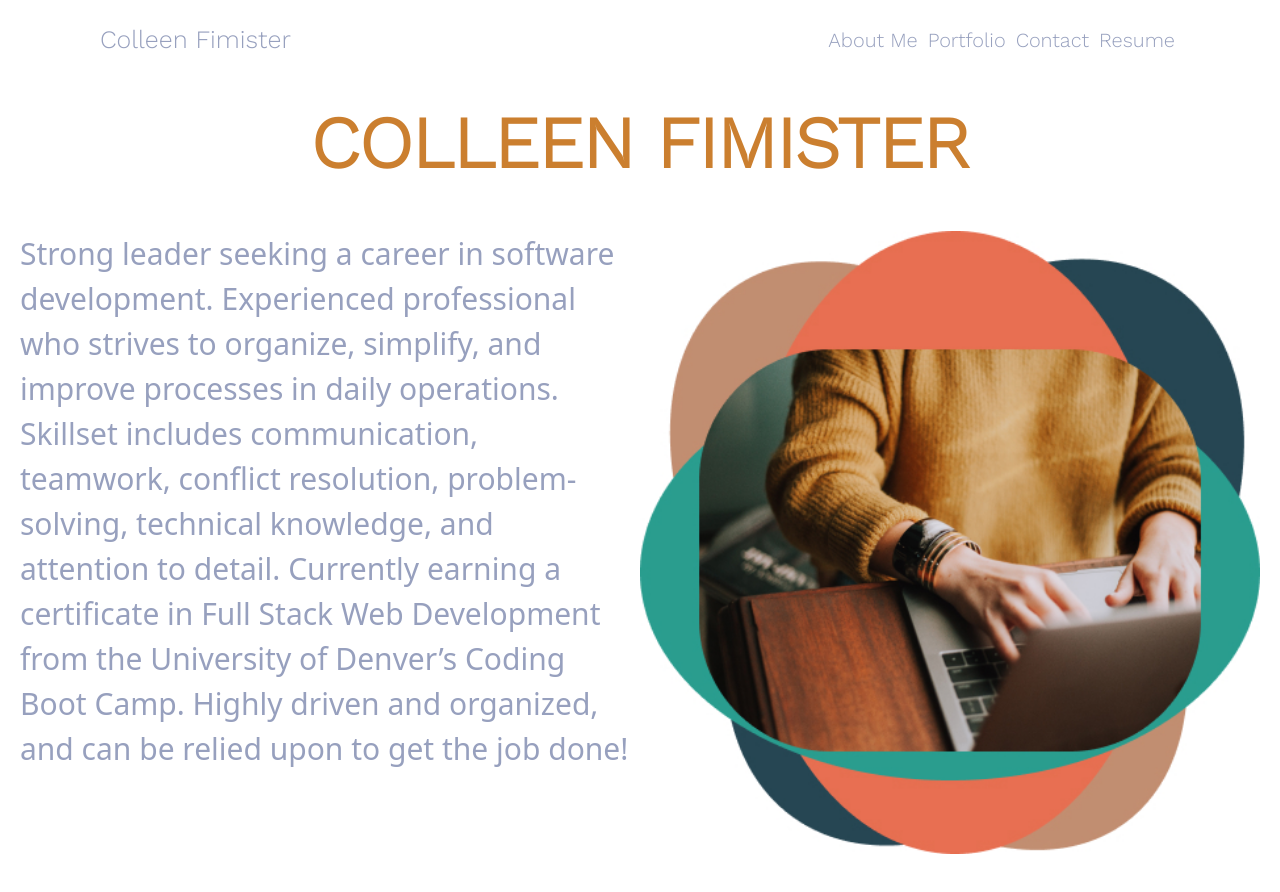
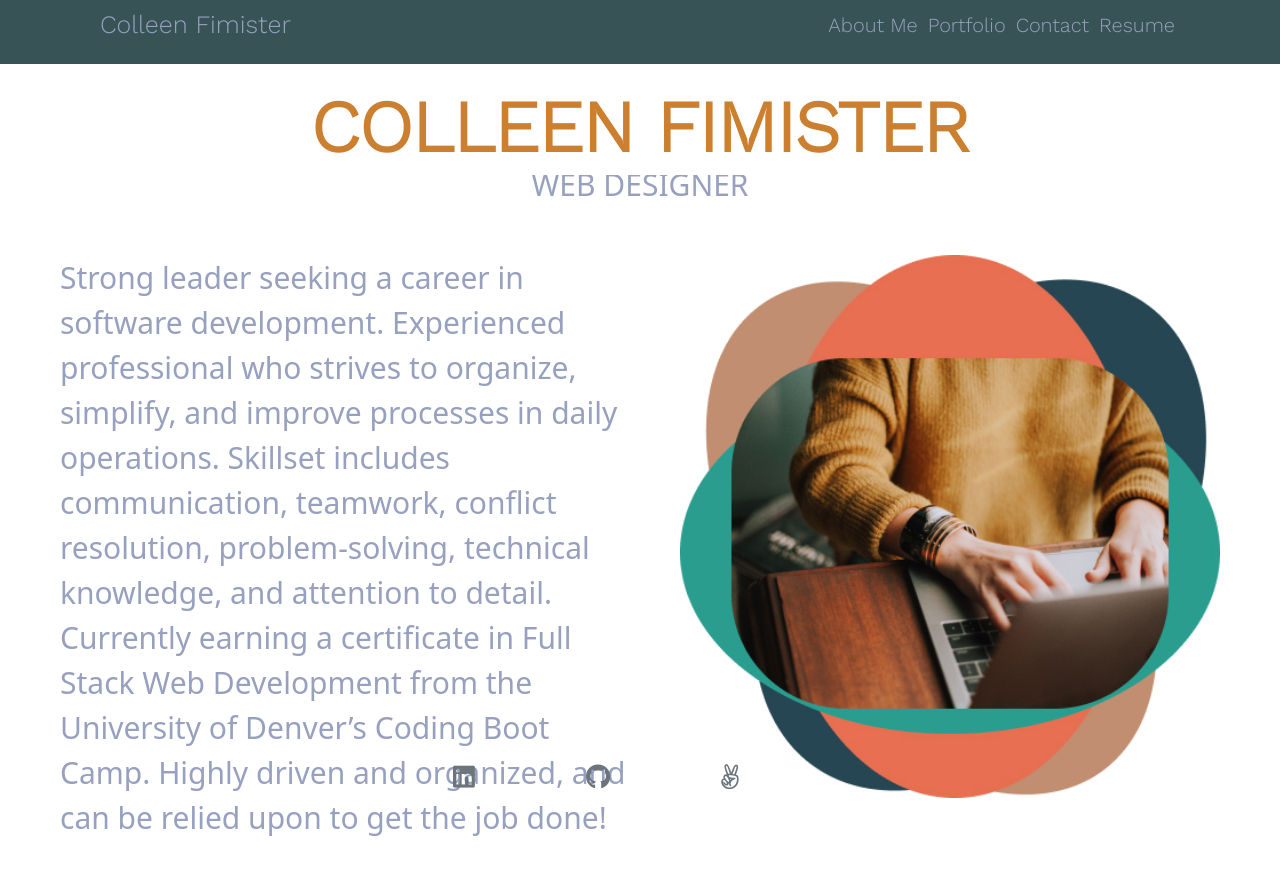
Before and after one commit to carlincb/react-portfolio, a React (Create React App) app: page /About in a window 1280 px wide. Shown: the top 892 px of the page. Built offline with nearby package versions, Linux system fonts and the light colour scheme.

Commit message:
Contact Page begun.

```diff
--- a/public/assets/css/style.css
+++ b/public/assets/css/style.css
@@ -166,7 +166,7 @@ i {
 }
 
 i:hover {
-  /* filter: brightness(300%); */
+  filter: brightness(200%);
   font-size: 2.9rem;
 }
 
--- a/src/components/footer/Footer.js
+++ b/src/components/footer/Footer.js
@@ -1,7 +1,42 @@
+import React from 'react';
+import './footer.css';
 function Footer() {
-  return <div>
-
-  </div>;
+  return (
+    <div className="d-flex fixed-bottom">
+      <div className="list-inline mx-auto justify-content-center">
+        <div className="list-inline-item">
+          <a
+            className="contact_child2"
+            href="https://www.linkedin.com/in/colleen-fimister/"
+            target="_blank"
+            rel="noreferrer"
+          >
+            <i className="fab fa-linkedin text-muted"></i>
+          </a>
+        </div>
+        <div className="list-inline-item">
+          <a
+            className="contact_child2"
+            href="https://github.com/carlincb"
+            target="_blank"
+            rel="noreferrer"
+          >
+            <i className="fab fa-github text-muted"></i>
+          </a>
+        </div>
+        <div className="list-inline-item">
+          <a
+            className="contact_child2"
+            href="https://angel.co/colleen-fimister"
+            target="_blank"
+            rel="noreferrer"
+          >
+            <i class="fab fa-angellist text-muted"></i>
+          </a>
+        </div>
+      </div>
+    </div>
+  );
 }
 
 export default Footer;
--- /dev/null
+++ b/src/components/footer/footer.css
@@ -0,0 +1,22 @@
+:root {
+  --accent: #cb7f2f;
+  --light: #ffffff;
+  --lightText: #97a0be;
+  --dark: #375356;
+  --overlayStart: rgba(55, 84, 86, 0.9);
+  --navBar: rgb(55, 84, 86);
+  --overlayEnd: rgba(55, 84, 86, 0.7);
+  --ease: all 0.3s ease 0s;
+}
+.footer {
+  margin: 1rem;
+}
+
+.list-inline-item {
+  justify-content: center;
+  padding: 1rem;
+  width: 10vw;
+}
+.contact_child2 {
+  width: 3rem;
+}
--- a/src/components/navigation/Navigation.js
+++ b/src/components/navigation/Navigation.js
@@ -4,7 +4,7 @@ import { Link } from "react-router-dom";
 function Navigation() {
   return (
     <nav
-      className="navbar navbar-expand-lg navbar-light fixed-top py-5"
+      className="navbar navbar-expand-lg navbar-light fixed-top py-3"
       id="mainNav"
     >
       <div className="container px-4 px-lg-5">
--- a/src/pages/About.js
+++ b/src/pages/About.js
@@ -1,3 +1,4 @@
+import React from 'react';
 import profileImg from "../images/coding2.jpg";
 import "./about.css";
 
--- a/src/pages/Contact.js
+++ b/src/pages/Contact.js
@@ -0,0 +1,61 @@
+import React from 'react';
+import codingImg from "../images/coding1.jpg";
+import "./contact.css"
+
+function Contact() {
+  return <div>
+      <section className="contactForm" id="contact">
+      <div className="clearfix">
+        <img
+          src={codingImg}
+          className="col-md-6 float-md-start mb-3 ms-md-3 p-5"
+          alt="Profile"
+        />
+
+<div className="container px-4 px-lg-8 p-5">
+                <div className="row gx-4 gx-lg-8 justify-content-center">
+                    <div className="col-lg-8 col-xl-6 text-center">
+                        <h2 className="mt-0 text-dark titleContact">Let's Get In Touch!</h2>
+                        <hr className="divider" />
+                        <p className="text-muted mb-5">Ready to start your next project with me? Send me a message and I will get back to you as soon as possible!</p>
+                    </div>
+                </div>
+                <div className="row gx-4 gx-lg-5 justify-content-center mb-5">
+                    <div className="col-lg-8">
+                        <form id="contactForm" >
+                            <div className="form-floating mb-5">
+                                <input className="form-control" id="name" type="text" required />
+                                <label for="name">Full name</label>
+                            </div>
+                            <div className="form-floating mb-5">
+                                <input className="form-control" id="email" type="email" required />
+                                <label for="email">Email address</label>
+                            </div>
+                            <div className="form-floating mb-5">
+                                <input className="form-control" id="phone" type="tel" required/>
+                                <label for="phone">Phone number</label>
+
+                            </div>
+                            <div className="form-floating mb-5">
+                                <textarea className="form-control" id="message"  type="text" required></textarea>
+                                <label for="message">Message</label>
+
+                            </div>
+                            <div className="d-grid"><button className="btn btn-primary btn-xl disabled" id="submitButton" type="submit">Submit</button></div>
+                        </form>
+                    </div>
+                </div>
+                <div className="row gx-4 gx-lg-5 justify-content-center">
+                    <div className="col-lg-4 text-center mb-5 mb-lg-0">
+                        <i className="bi-phone fs-2 mb-3 text-muted"></i>
+                        <div>+1 (936) 225-2436</div>
+                    </div>
+                </div>
+            </div>
+      </div>
+
+        </section>
+  </div>;
+}
+
+export default Contact;
--- a/src/pages/Home.js
+++ b/src/pages/Home.js
@@ -1,3 +1,5 @@
+import React from 'react';
+
 function Home() {
   return (
     <div>
--- a/src/pages/Portfolio.js
+++ b/src/pages/Portfolio.js
@@ -1,3 +1,4 @@
+import React from 'react';
 import Project from '../components/project/Project';
 import projectsJson from '../utils/projects.json';
 
--- a/src/pages/Resume.js
+++ b/src/pages/Resume.js
@@ -0,0 +1,7 @@
+import React from 'react';
+
+function Resume() {
+  return <div></div>;
+}
+
+export default Resume;
--- a/src/pages/about.css
+++ b/src/pages/about.css
@@ -8,11 +8,9 @@
   --overlayEnd: rgba(55, 84, 86, 0.7);
   --ease: all 0.3s ease 0s;
 }
-body {
-  background-color: white;
-}
+
 .about {
-  margin-top: 10vh;
+  margin-top: 8vh;
   background-color: white;
   padding: 2rem;
   font-size: 3rem;
@@ -30,6 +28,10 @@ body {
   height: 100%;
   text-transform: uppercase;
 }
+.about p,
+.about img {
+  padding: 4rem !important;
+}
 
 @keyframes move {
   25% {
--- /dev/null
+++ b/src/pages/contact.css
@@ -0,0 +1,31 @@
+@import url("https://fonts.googleapis.com/css?family=Open+Sans:400,700|Work+Sans:300&display=swap");
+
+:root {
+  --accent: #cb7f2f;
+  --light: #ffffff;
+  --lightText: #97a0be;
+  --dark: #375356;
+  --overlayStart: rgba(55, 84, 86, 0.9);
+  --navBar: rgb(55, 84, 86);
+  --overlayEnd: rgba(55, 84, 86, 0.7);
+  --ease: all 0.3s ease 0s;
+}
+
+.contactForm {
+  background-color: white;
+  margin-top: 8vh;
+  font-family: "Work Sans", sans-serif;
+  font-size: 2rem;
+  font-weight: 300;
+  padding: 4rem;
+}
+#submitButton {
+  font-size: 2rem;
+}
+.titleContact {
+  font-size: 2.5rem;
+}
+.form-control {
+  font-size: 2rem;
+  padding: 1rem;
+}
```
